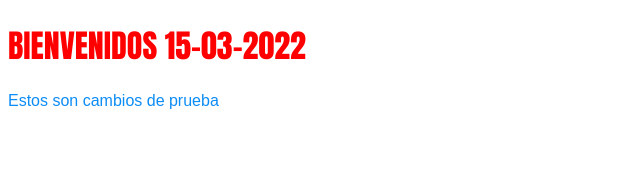
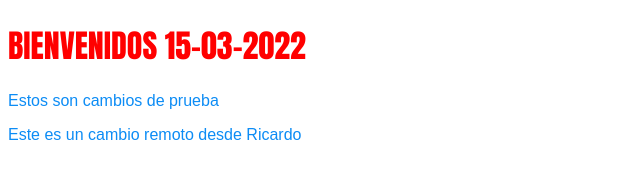
Before and after one commit to zombie75/s-gonzalez.github.io, a plain HTML site: page index.html in a window 1280 px wide. Shown: the whole page, without its empty margins (0-640 px from the left). Drawn offline with Linux system fonts and the light colour scheme; files that its build step writes are made by us from their sources.

Commit message:
add line index.html 15/03
se añade linea en index para demostrar conexión remota con github

```diff
--- a/index.html
+++ b/index.html
@@ -7,5 +7,6 @@
     <body>
         <h1 id="welcome">BIENVENIDOS 15-03-2022</h1>
         <p>Estos son cambios de prueba</p>
+        <p>Este es un cambio remoto desde Ricardo</p>
     </body>
 </html>
```
